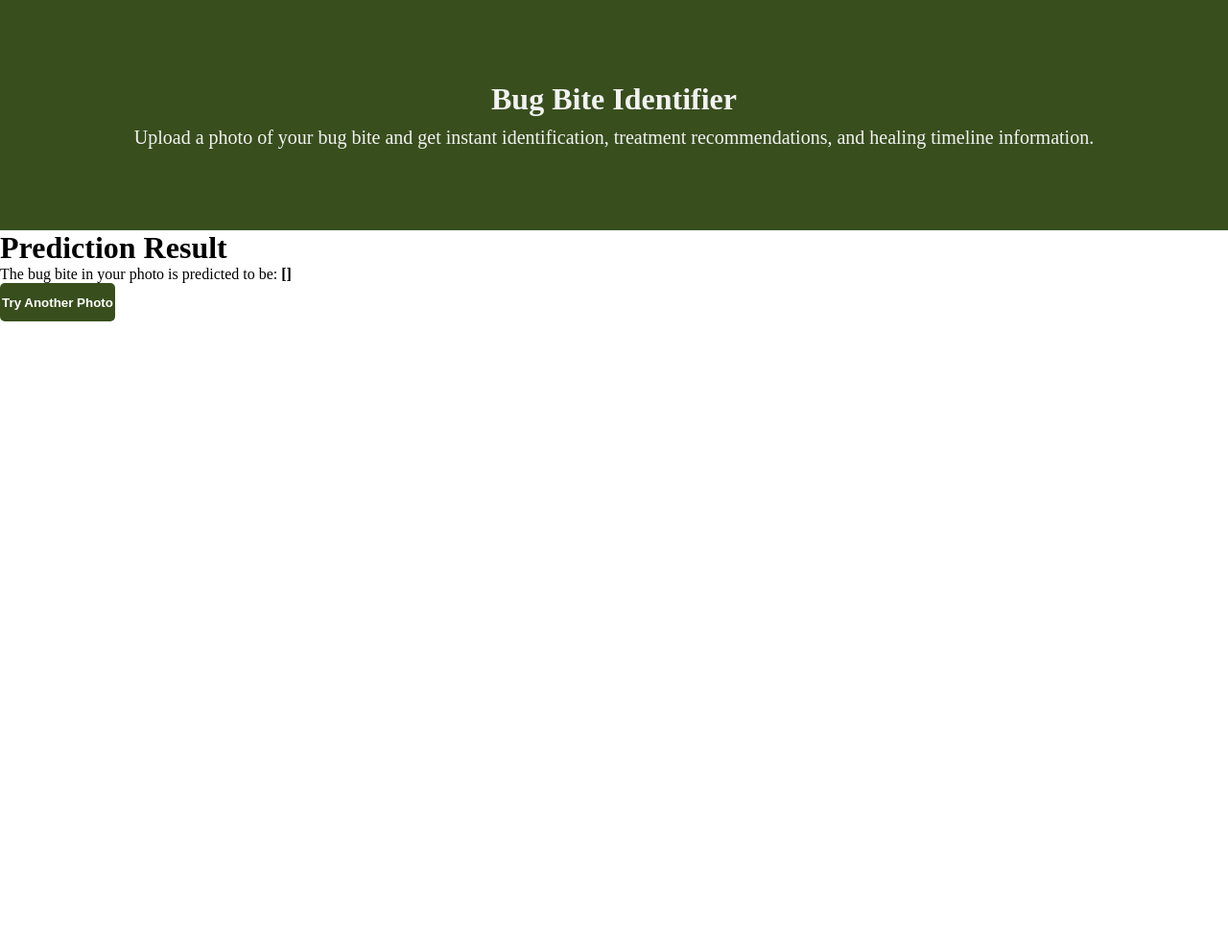
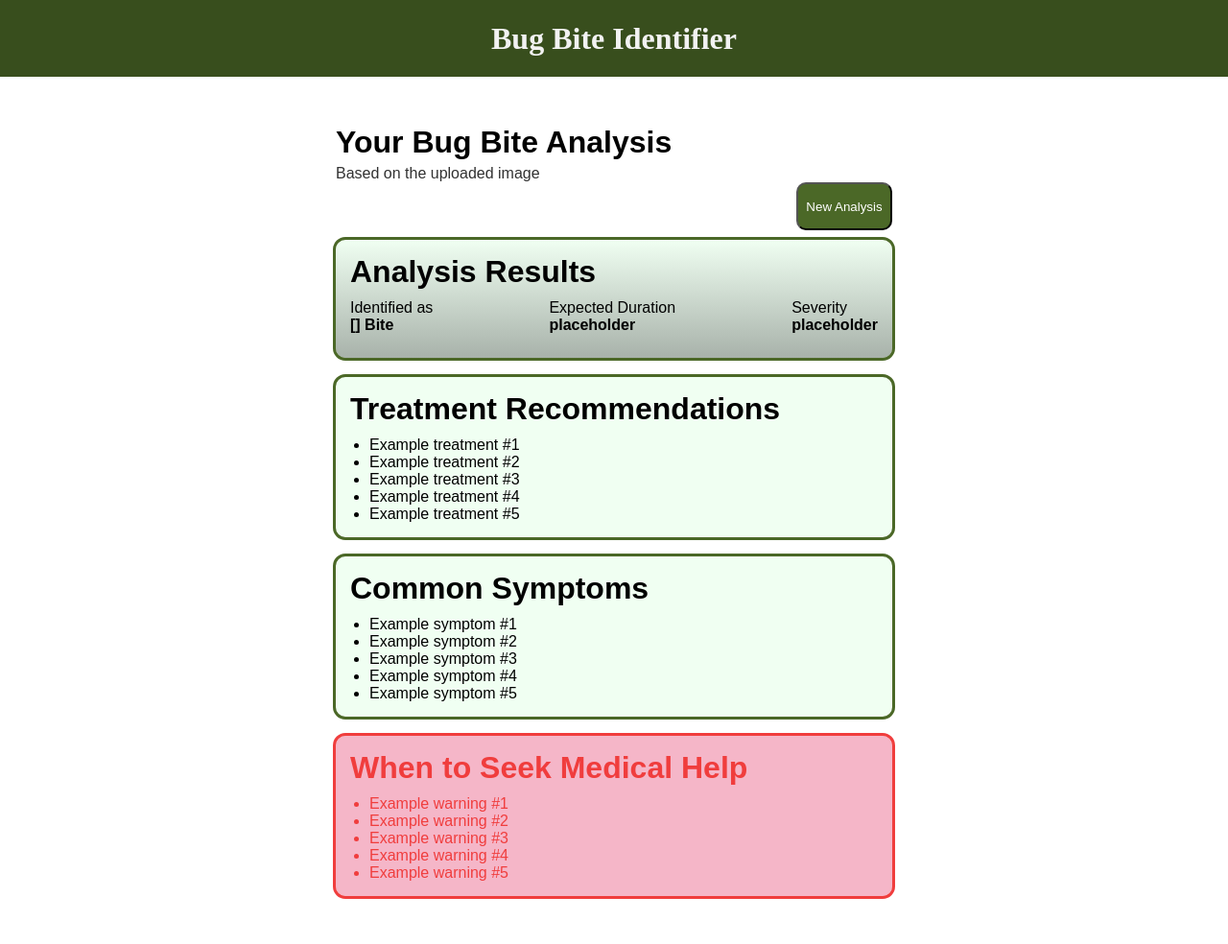
Before and after one commit to BugBiteIdentifier/Bug-Bite-Identifier, a Flask app: template templates/results.html in a window 1280 px wide. Shown: the whole page at 96% size. Before the commit the page ends 335 px from the top, so only its background shows below. Run offline with Flask 3, Linux system fonts and the light colour scheme; the template is opened without the code that fills it: most values are stand-ins (such as "Sample title", 1, 10 or a date in 2020).

Commit message:
Html and css styling for results page

```diff
--- a/app.py
+++ b/app.py
@@ -19,7 +19,7 @@
     transforms.Normalize(mean=(0.5, 0.5, 0.5), std=(0.5, 0.5, 0.5))
 ])
 
-labels = ["ant", "bedbug", "tick", "berry bug", "spider", "fleas", "no bite ", "mosquito"]
+labels = ["Ant", "Bedbug", "Tick", "Berry Bug", "Spider", "Fleas", "No", "Mosquito"]
 
 @app.route("/")
 def home():
--- /dev/null
+++ b/static/results.css
@@ -0,0 +1,118 @@
+* {
+    margin: 0;
+    padding: 0;
+    box-sizing: border-box;
+}
+
+.title-container{
+    display: flex;
+    flex-direction: column;
+    align-items: center;
+    justify-content: center;
+    height: 10vh;
+    background: #384e1d;
+}
+
+.title{
+    color: #f2f2f2;
+    font-weight: 900;
+}
+
+.result-container{
+    margin-top: 50px;
+    margin-bottom: 50px;
+    margin-left: 350px;
+    margin-right: 350px;
+    align-items: center;
+    justify-content: center;
+    font-family: sans-serif;
+}
+
+.result-subtitle{
+    margin-top: 5px;
+    color: #323232;
+}
+
+.analysis{
+    margin-top: 60px;
+    padding: 15px;
+    outline: 3px solid #4b6827;
+    outline-offset: 0px;
+    border-radius: 10px;
+    background: #f0f8ff;
+    background: linear-gradient(to bottom, #f0fff2 0%, #a8b2aa 100%);
+}
+
+.submit-button{
+    align-self: right;
+    background-color:#4b6827;
+    color: #FFFFFF;
+    outline-offset: 0px;
+    border-radius: 10px;
+    width:100px;
+    height:50px;
+    float: right;
+}
+
+.analysis-items {
+    margin-top: 10px;
+    margin-bottom:10px;
+    display: flex;
+    justify-content: space-between; /* pushes items to opposite sides */
+    align-items: center;
+}
+
+.prediction-text {
+    text-align: left;
+}
+
+.treatment {
+    margin-top: 20px;
+    padding: 15px;
+    outline: 3px solid #4b6827;
+    outline-offset: 0px;
+    border-radius: 10px;
+    background: #f0fff2;
+}
+
+.treatmentlist {
+    margin-top: 10px;
+    margin-left: 0px;
+    padding-left: 20px;
+}
+
+.symptoms {
+    margin-top: 20px;
+    padding: 15px;
+    outline: 3px solid #4b6827;
+    outline-offset: 0px;
+    border-radius: 10px;
+    background: #f0fff2;
+}
+
+.symptomlist {
+    margin-top: 10px;
+    margin-left: 0px;
+    padding-left: 20px;
+}
+
+.medical-help {
+    margin-top: 20px;
+    margin-bottom: 20px;
+    padding: 15px;
+    outline: 3px solid #f03d3d;
+    outline-offset: 0px;
+    border-radius: 10px;
+    background: #f5b6c8;
+    color:#f03d3d;
+}
+
+.medicallist {
+    margin-top: 10px;
+    margin-left: 0px;
+    padding-left: 20px;
+}
+
+#bugInfo {
+
+}
--- a/templates/results.html
+++ b/templates/results.html
@@ -2,18 +2,58 @@
 <html>
 <head>
     <title>Prediction Result</title>
-    <link rel="stylesheet" href="{{ url_for('static', filename='HomePage.css') }}">
+    <link rel="stylesheet" href="{{ url_for('static', filename='results.css') }}">
 </head>
 <body>
     <div class="title-container">
         <h1 class="title">Bug Bite Identifier</h1>
-        <p class="app-info">Upload a photo of your bug bite and get instant identification, treatment recommendations, and healing timeline information.</p>
     </div>
 
     <div class="result-container">
-        <h1>Prediction Result</h1>
-        <p class="prediction-text">The bug bite in your photo is predicted to be: <strong>{{ label }}</strong></p>
-        <a href="{{ url_for('home') }}"><button class="submit-button">Try Another Photo</button></a>
+        <h1>Your Bug Bite Analysis</h1>
+        <p class="result-subtitle">Based on the uploaded image</p>
+        <a href="{{ url_for('home') }}"><button class="submit-button">New Analysis</button></a>
+
+        <div class="analysis">
+            <h1>Analysis Results</h1>
+            <div class="analysis-items">
+                <p class="prediction-text">Identified as <br> <strong>{{ label }} Bite</strong></p>
+                <p class="duration-text">Expected Duration<br><strong>placeholder</strong></p>
+                <p class="severity-text">Severity<br><strong>placeholder</strong></p>
+            </div>
+
+        </div>
+
+        <div class="treatment">
+            <h1>Treatment Recommendations</h1>
+            <ul class="treatmentlist">
+                <li id="treat1">Example treatment #1</li>
+                <li id="treat2">Example treatment #2</li>
+                <li id="treat3">Example treatment #3</li>
+                <li id="treat4">Example treatment #4</li>
+                <li id="treat5">Example treatment #5</li>
+            </ul>
+        </div>
+
+        <div class="symptoms">
+            <h1>Common Symptoms</h1>
+            <ul class="symptomlist">
+                <li id="sym1">Example symptom #1</li>
+                <li id="sym2">Example symptom #2</li>
+                <li id="sym3">Example symptom #3</li>
+                <li id="sym4">Example symptom #4</li>
+                <li id="sym5">Example symptom #5</li>
+        </div>
+
+        <div class="medical-help">
+            <h1>When to Seek Medical Help</h1>
+            <ul class="medicallist">
+                <li id="help1">Example warning #1</li>
+                <li id="help2">Example warning #2</li>
+                <li id="help3">Example warning #3</li>
+                <li id="help4">Example warning #4</li>
+                <li id="help5">Example warning #5</li>
+        </div>
 
         <!--CODE TO DETERMINE BUG INFO-->
          <p id="bugInfo"></p>
@@ -27,35 +67,35 @@
 
         switch (bugType)
         {
-            case "ant":
+            case "Ant":
                 bugInfo = "DISPLAY ANT INFO HERE";
                 break;
 
-            case "bedbug":
+            case "Bedbug":
                 bugInfo = "DISPLAY BEDBUG INFO HERE";
                 break;
 
-            case "tick":
+            case "Tick":
                 bugInfo = "DISPLAY TICK INFO HERE";
                 break;
 
-            case "berry bug":
+            case "Berry Bug":
                 bugInfo = "DISPLAY BERRY BUG INFO HERE";
                 break;
 
-            case "spider":
+            case "Spider":
                 bugInfo = "DISPLAY SPIDER INFO HERE";
                 break;
 
-            case "fleas":
+            case "Fleas":
                 bugInfo = "DISPLAY FLEAS INFO HERE";
                 break;
 
-            case "no bite":
+            case "No":
                 bugInfo = "DISPLAY NO BITE INFO HERE";
                 break;
 
-            case "mosquito":
+            case "Mosquito":
                 bugInfo = "DISPLAY MOSQUITO INFO HERE";
                 break;
         }
```
